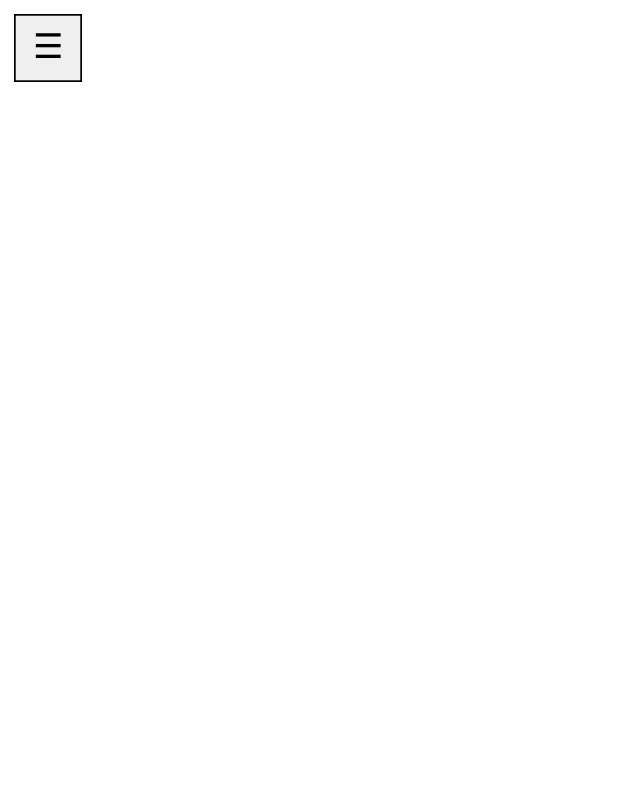
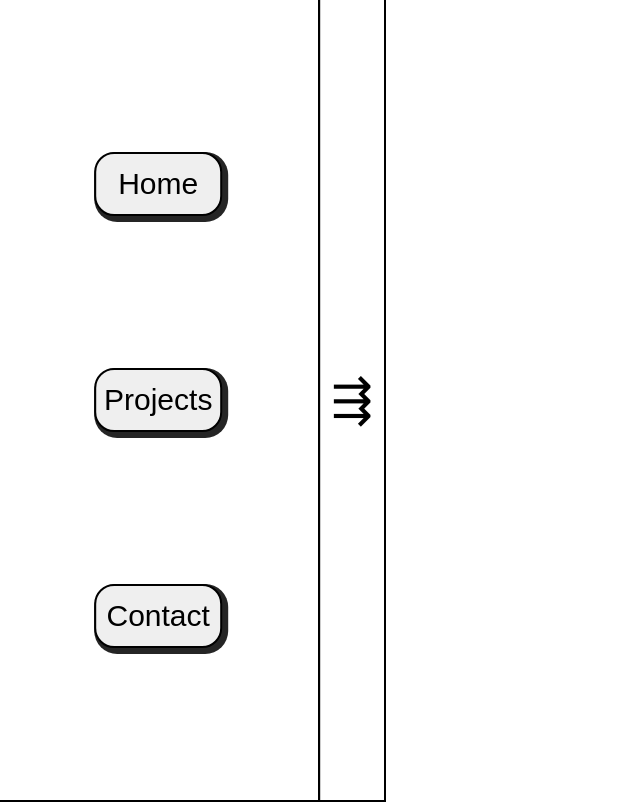
Before and after one commit to mattholloway04/Portfolio-Work-In-Progress, a plain HTML site: page index.html in a window 1280 px wide. Shown: the whole page, without its empty margins (0-640 px from the left). Drawn offline with Linux system fonts and the light colour scheme.

Commit message:
changed the navbar to slide out when hovering

```diff
--- a/index.html
+++ b/index.html
@@ -5,24 +5,18 @@
     <meta http-equiv="X-UA-Compatible" content="IE=edge" />
     <meta name="viewport" content="width=device-width, initial-scale=1.0" />
     <title>Document</title>
-    <link rel="stylesheet" href="./homepage/home.css" />
+    <link rel="stylesheet" href="navbar.css" />
   </head>
   <body>
-    <!--Side Navbar-->
-    <div id="navBar" class="navbar">
-      <button class="menuButton" id="closeMenu" onclick="closeNav()">
-        &#9776;
-      </button>
+    <div id="arrow">
+      <div id="arrowicon">
+        <p>&#8694;</p>
+      </div>
+      <div id="nav">
+        <button class="navbutton">Home</button>
+        <button class="navbutton">Projects</button>
+        <button class="navbutton">Contact</button>
+      </div>
     </div>
-
-    <!--Navbar Button-->
-
-    <button class="menuButton" id="openMenu" onclick="openNav()">
-      <div style="display: block; padding-left: 0.9rem; padding-bottom: 0.2rem">
-        <span style="font-size: 40px">&#9776;</span>
-      </div>
-    </button>
-
-    <script src="./homepage/home.js"></script>
   </body>
 </html>
--- /dev/null
+++ b/navbar.css
@@ -0,0 +1,56 @@
+#arrow {
+  display: flex;
+  position: absolute;
+  border: 2px solid black;
+  height: 100%;
+  width: 4rem;
+  margin: -10px;
+  justify-content: center;
+  align-items: center;
+  transition: 500ms;
+}
+#arrow:hover {
+  transform: translate(20rem);
+}
+#arrowicon {
+  font-size: 50px;
+}
+#nav {
+  display: flex;
+  flex-direction: column;
+  justify-content: space-evenly;
+  align-items: center;
+  position: fixed;
+  width: 20rem;
+  height: 100%;
+  transform: translate(-11.8em);
+  border: 2px solid black;
+  transition: transform 500ms;
+  margin: -10px 0px -10px -10px;
+}
+/* #nav:hover {
+        transform: translate(0rem);
+      } */
+.navbutton {
+  width: 8rem;
+  height: 4rem;
+  font-size: 30px;
+  font-family: Arial, Helvetica, sans-serif;
+  border: 2px solid black;
+  border-radius: 20px;
+  box-shadow: 3px 3px 0px 3px rgb(37, 37, 37);
+  transition: 150ms;
+}
+.navbutton:hover {
+  cursor: pointer;
+  background-color: rgb(221, 221, 221);
+}
+.navbutton:active {
+  transform: translate(3px, 3px);
+  box-shadow: 1.5px 1.5px 0px 1.5px rgb(37, 37, 37);
+}
+.center {
+  display: block;
+  text-align: center;
+  padding-top: 24.5rem;
+}
```
